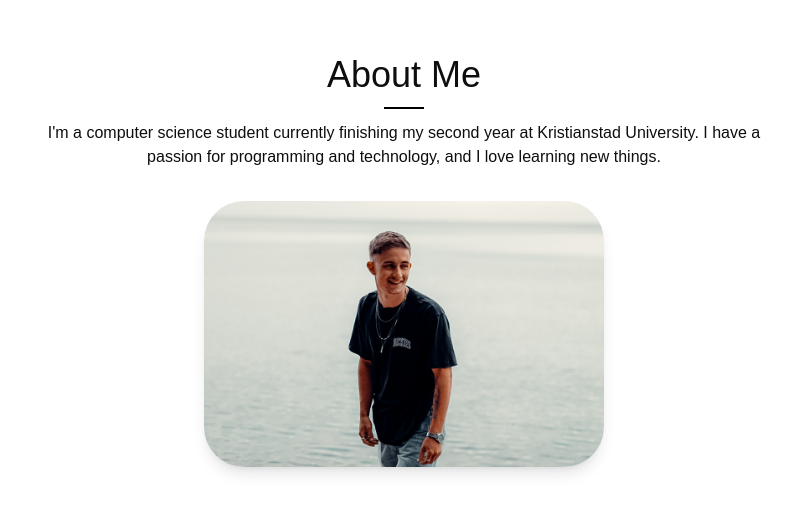
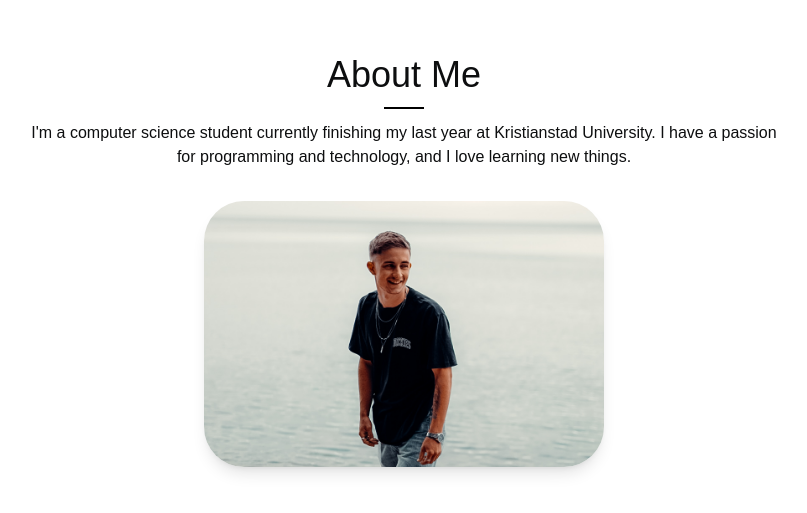
Before and after one commit to nickem00/portfolio-next, a Next.js app: page / in a window 1280 px wide. Shown: the part 1739-2252 px from the top of the page, without its empty margins (236-1043 px from the left). Built offline with nearby package versions, Linux system fonts and the light colour scheme; a web font is replaced by a local one.

Commit message:
Updated text in About-section

```diff
--- a/src/components/DevPort/About.tsx
+++ b/src/components/DevPort/About.tsx
@@ -7,7 +7,7 @@ export default function AboutSection() {
             <h2 className="font-lusitana text-4xl">About Me</h2>
             <span className="w-10 h-0.5 bg-black dark:bg-white mt-3 mb-3" />
             <p className=" max-w-3xl text-center">
-                I&apos;m a computer science student currently finishing my second year at Kristianstad University.
+                I&apos;m a computer science student currently finishing my last year at Kristianstad University.
                 I have a passion for programming and technology, and I love learning new things.
             </p>
             <Image
```
